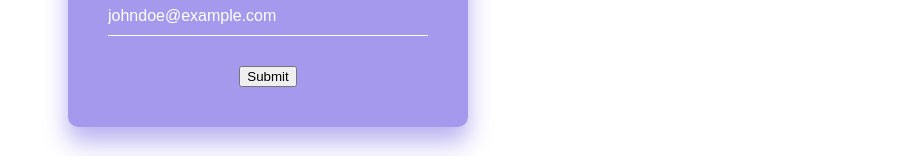
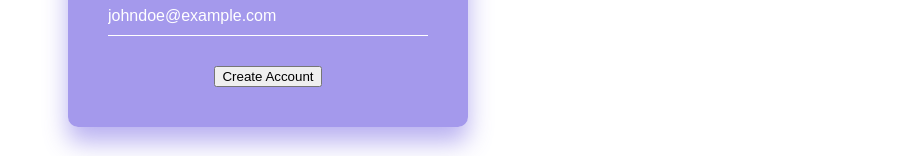
Before and after one commit to andrewPao/recipe-rabbit-fe, an Angular app: page / in a window 1280 px wide. Both pictures are taken after a click on the button "Sign Up". Shown: the part 515-671 px from the top of the page, without its empty margins (372-1280 px from the left). Built offline with nearby package versions, Linux system fonts and the light colour scheme.

Commit message:
Changed wordings

```diff
--- a/src/app/home/home.component.html
+++ b/src/app/home/home.component.html
@@ -42,7 +42,7 @@
           <label>Email Address</label>
         </div>
         <div *ngIf="errorMsg" class="errorMsg">{{ errorMsg }}</div>
-        <input type="submit" value="Submit">
+        <input type="submit" value="Create Account">
       </form>
     </div>
   </div>
```
